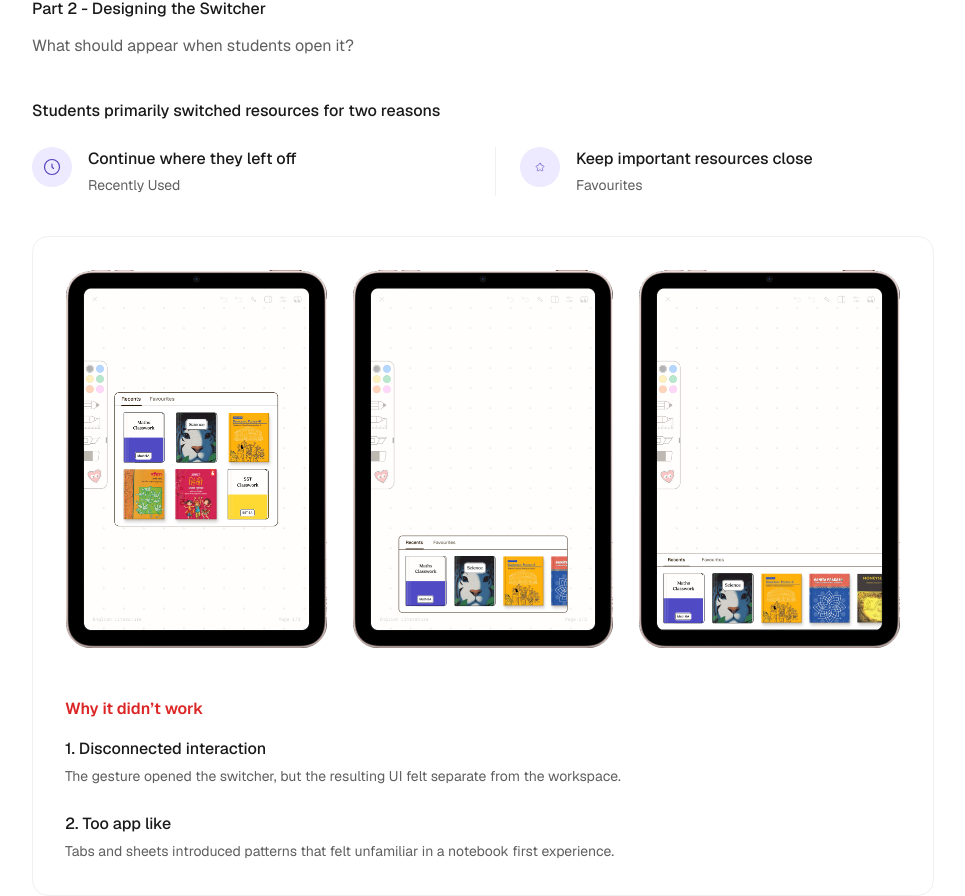
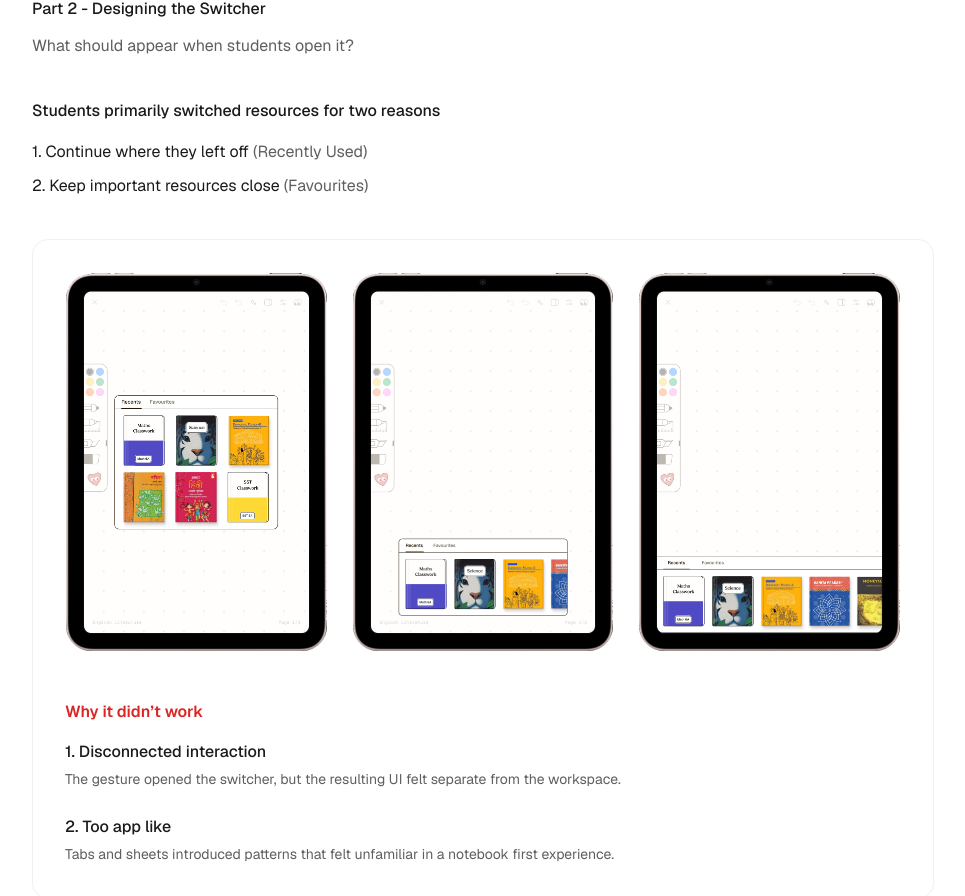
Before and after one commit to aditishinde304/my-portfolio, a Next.js app: page /work/superrbook in a window 1280 px wide. Shown: the part 5157-6053 px from the top of the page, without its empty margins (273-1238 px from the left). Built offline with nearby package versions, Linux system fonts and the light colour scheme; a web font is replaced by a local one.

Commit message:
Simplify two-reasons section to a plain numbered list
Drops the icon-circle cards in favor of "1. Continue where they left
off (Recently Used)" / "2. Keep important resources close (Favourites)",
and removes the now-unused icon assets.

```diff
--- a/app/work/superrbook/page.tsx
+++ b/app/work/superrbook/page.tsx
@@ -532,42 +532,18 @@ export default function SuperrbookCaseStudy() {
                 </p>
 
                 <div className="mb-10">
-                  <p className="text-[16px] font-medium mb-6" style={{ color: "var(--foreground)" }}>
+                  <p className="text-[16px] font-medium mb-4" style={{ color: "var(--foreground)" }}>
                     Students primarily switched resources for two reasons
                   </p>
-                  <div className="grid grid-cols-1 sm:grid-cols-2 gap-6">
+                  <div className="flex flex-col gap-2">
                     {[
-                      {
-                        icon: "/icons/cs-recently-used.svg",
-                        title: "Continue where they left off",
-                        label: "Recently Used",
-                      },
-                      {
-                        icon: "/icons/cs-favourites.svg",
-                        title: "Keep important resources close",
-                        label: "Favourites",
-                      },
+                      { title: "Continue where they left off", label: "Recently Used" },
+                      { title: "Keep important resources close", label: "Favourites" },
                     ].map((item, i) => (
-                      <div
-                        key={item.title}
-                        className={`flex items-start gap-4 ${i > 0 ? "pl-6" : "pl-0"}`}
-                        style={i > 0 ? { borderLeft: "1px solid var(--border)" } : undefined}
-                      >
-                        <div
-                          className="shrink-0 rounded-full flex items-center justify-center"
-                          style={{ width: "40px", height: "40px", background: "#EDE9FE" }}
-                        >
-                          <Image src={item.icon} alt="" width={18} height={18} />
-                        </div>
-                        <div>
-                          <p className="text-[16px] font-medium mb-1" style={{ color: "var(--foreground)" }}>
-                            {item.title}
-                          </p>
-                          <p className="text-[14px]" style={{ color: "var(--muted)" }}>
-                            {item.label}
-                          </p>
-                        </div>
-                      </div>
+                      <p key={item.title} className="text-[16px] leading-relaxed" style={{ color: "var(--foreground)" }}>
+                        {i + 1}. {item.title}{" "}
+                        <span style={{ color: "var(--muted)" }}>({item.label})</span>
+                      </p>
                     ))}
                   </div>
                 </div>
```
Also changed, not shown: public/icons/cs-favourites.svg (deleted), public/icons/cs-recently-used.svg (deleted).
